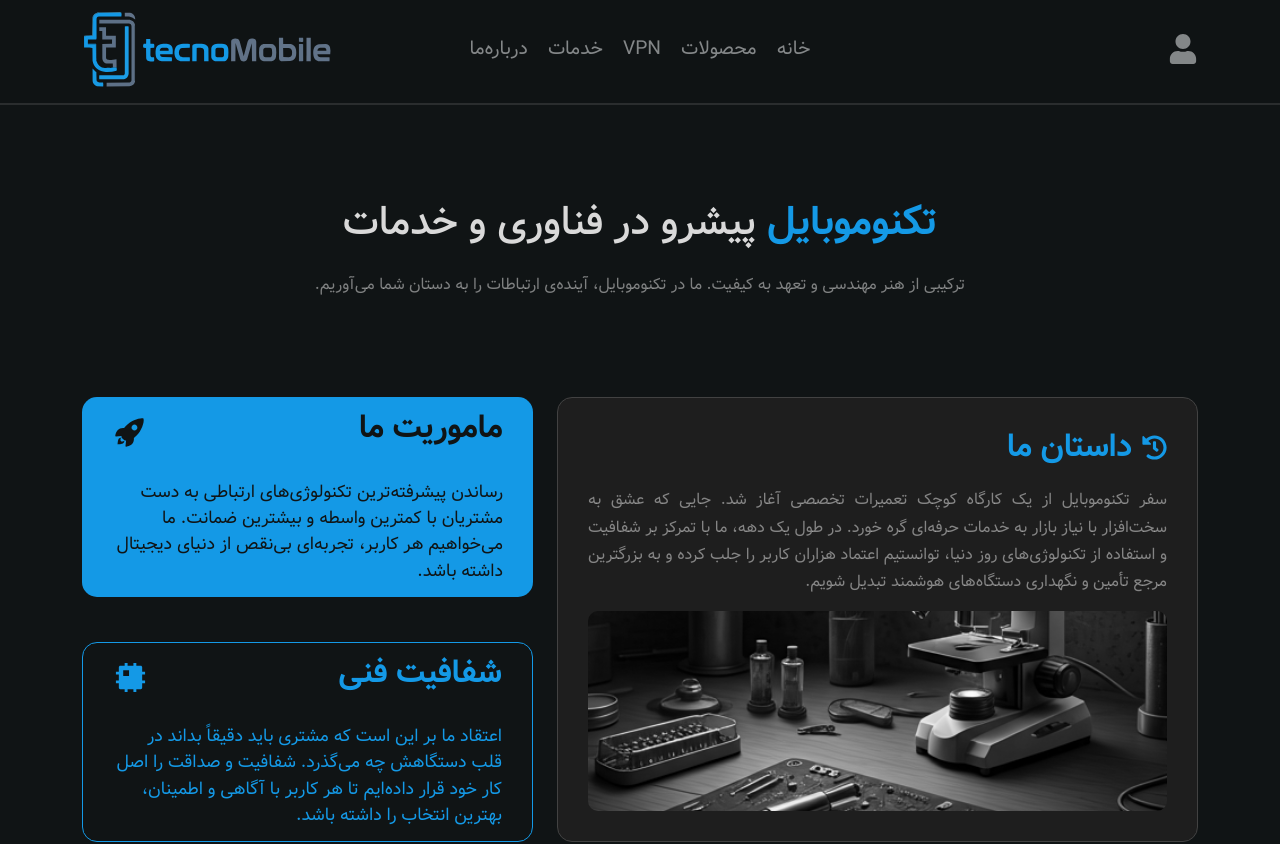
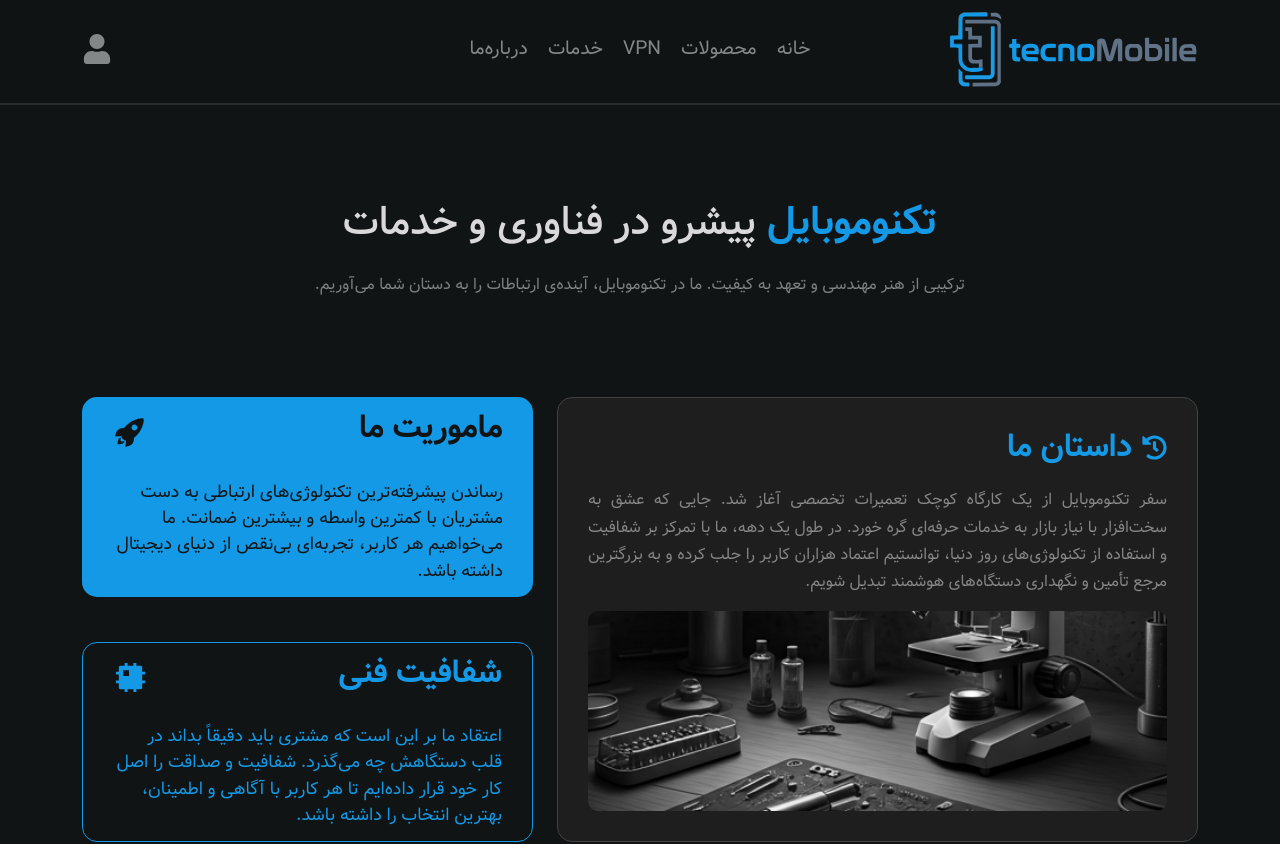
Before and after one commit to Formula88/tecnoMobile, a React (Vite) app: page /AboutUs in a window 1280 px wide. Shown: the top 844 px of the page. Built offline with nearby package versions, Linux system fonts and the light colour scheme; no server answers.

Commit message:
update Header Nav

```diff
--- a/src/components/layout/HeaderNav/HeaderNav.jsx
+++ b/src/components/layout/HeaderNav/HeaderNav.jsx
@@ -64,12 +64,15 @@
             <div className="col d-md-none d-flex align-items-center">
               <Checkbox fun={openHamburgerMenu} />
             </div>
-            <div className="col d-md-block d-flex justify-content-end align-items-center">
-              <img
-                src={pic}
-                alt="tecno Mobile"
-                className={`noDrag ${styles.logo}`}
-              />
+            <div className="col d-md-flex justify-content-start align-items-center gap-2 d-none">
+              <Link to={!isLogin ? Links.auth : ""}>
+                <FaUser className={styles.icon} />
+              </Link>
+              {isLogin && (
+                <Link to="">
+                  <FaCartShopping className={styles.icon} />
+                </Link>
+              )}
             </div>
             <div className={`col-5 ${styles.colM}`}>
               <ul className={styles.menu}>
@@ -90,15 +93,12 @@
                 </li>
               </ul>
             </div>
-            <div className="col d-md-flex justify-content-end align-items-center gap-2 d-none">
-              <Link to={!isLogin ? Links.auth : ""}>
-                <FaUser className={styles.icon} />
-              </Link>
-              {isLogin && (
-                <Link to="">
-                  <FaCartShopping className={styles.icon} />
-                </Link>
-              )}
+            <div className="col d-flex justify-content-end align-items-center">
+              <img
+                src={pic}
+                alt="tecno Mobile"
+                className={`noDrag ${styles.logo}`}
+              />
             </div>
           </div>
         </div>
```
